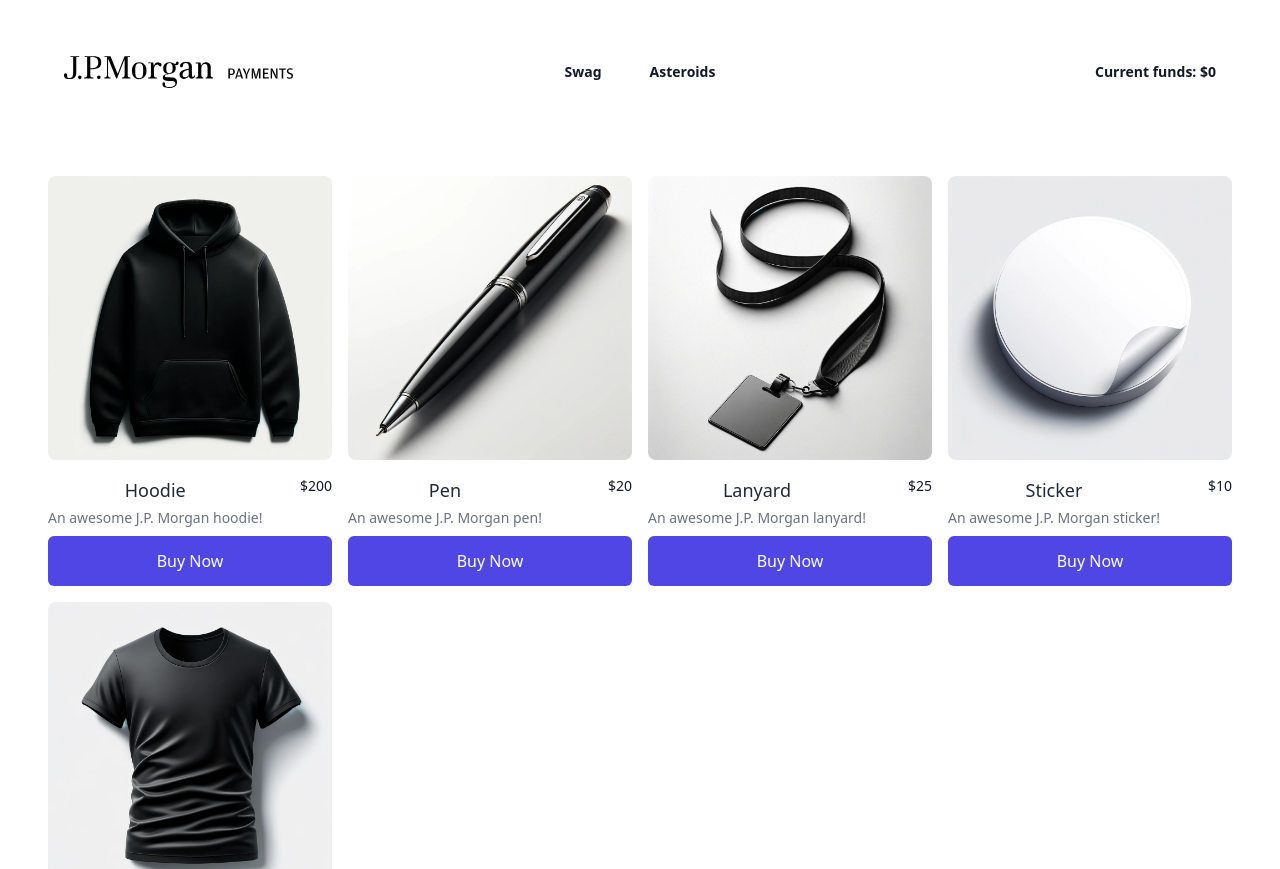
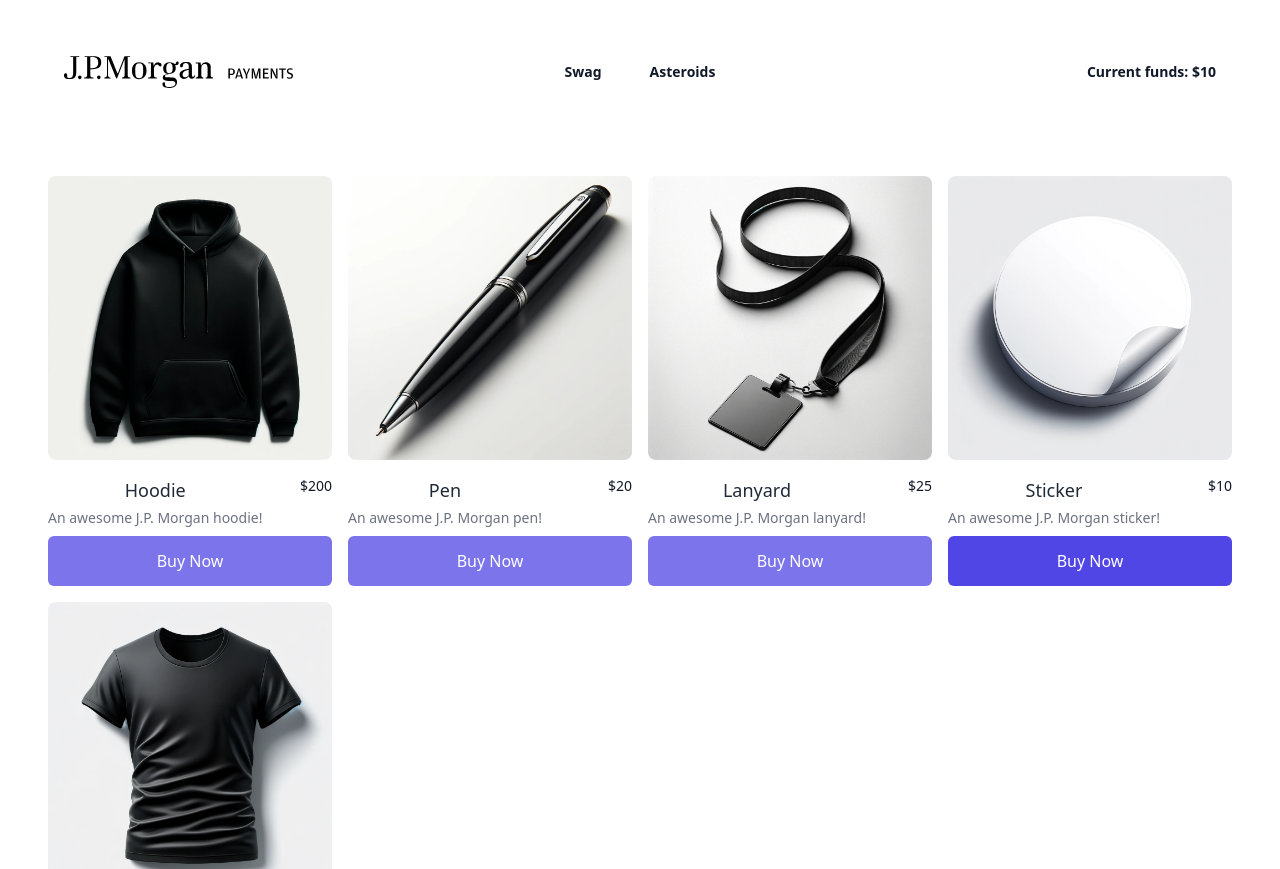
Before and after one commit to maria-mcparland/swag-shop, a React (Vite) app in the folder client/: page / in a window 1280 px wide. Shown: the top 869 px of the page. Built offline with nearby package versions, Linux system fonts and the light colour scheme.

Commit message:
Adding in purchase

```diff
--- a/client/src/App.tsx
+++ b/client/src/App.tsx
@@ -16,7 +16,7 @@ export type Swag = {
 function App() {
   const [searchParams] = useSearchParams();
   const encryptedBalance = searchParams.get("points");
-  let unencryptedBalance = 0;
+  let unencryptedBalance = 10;
   if (encryptedBalance) {
     unencryptedBalance = parseInt(decryptData(encryptedBalance));
   }
--- a/client/src/Checkout.tsx
+++ b/client/src/Checkout.tsx
@@ -1,5 +1,5 @@
 import React, { useState } from "react";
-import { useLocation, useOutletContext } from "react-router-dom";
+import { useLocation, useOutletContext, useNavigate } from "react-router-dom";
 import CheckoutForm from "./components/checkoutForm";
 import { OrderSummary } from "./components/orderSummary";
 
@@ -18,11 +18,13 @@ enum CheckoutStatus {
 
 export default function Checkout() {
   const location = useLocation();
-  // eslint-disable-next-line @typescript-eslint/no-explicit-any
+  const navigate = useNavigate();
   const [balance, setBalance]: [balance: number, (balance: number) => void] =
     useOutletContext();
+
   const [checkoutStatus, updateCheckoutStatus] = useState(CheckoutStatus.IDLE);
 
+  const product = location.state.product;
   const onConfirmPurchase = (details: UserDetails) => {
     updateCheckoutStatus(CheckoutStatus.SUBMITTING);
     const newBalance = balance - location.state.product.price;
@@ -72,14 +74,32 @@ export default function Checkout() {
         {checkoutStatus === CheckoutStatus.IDLE && (
           <>
             <CheckoutForm onConfirmPurchase={onConfirmPurchase} />
-            <OrderSummary product={location.state.product} />
+            <OrderSummary product={product} />
           </>
         )}
         {checkoutStatus === CheckoutStatus.SUBMITTING && (
           <div>Submitting...</div>
         )}
         {checkoutStatus === CheckoutStatus.COMPLETED && (
-          <div>Thank you for your purchase! You should have an email....</div>
+          <div className="bg-white  border border-gray-200 my-4 p-8 rounded-md min-w-full">
+            <h2 className="text-xl leading-7 text-gray-900">
+              Thank you for your purchase! Head to our swag stand to get your
+              items!
+            </h2>
+            <button
+              type="button"
+              className="font-medium text-indigo-600 hover:text-indigo-500 pl-2 mt-10"
+              onClick={() => navigate("/")}
+            >
+              Continue Shopping
+              <span aria-hidden="true"> &rarr;</span>
+            </button>
+          </div>
+        )}
+        {checkoutStatus === CheckoutStatus.ERROR && (
+          <div>
+            Oh no! Something went wrong! Head to our swag stand for help
+          </div>
         )}
       </div>
     </main>
--- a/client/src/Home.tsx
+++ b/client/src/Home.tsx
@@ -15,13 +15,15 @@ export type Swag = {
 function Home() {
   const swagData = useLoaderData() as Swag[];
   const navigate = useNavigate();
-  const balance = useOutletContext<number>();
+  const [balance]: [balance: number] = useOutletContext();
 
   const buyNowClicked = (id: number) => {
     const boughtProduct = swagData.find((swag) => swag.id === id);
-    navigate("/checkout", {
-      state: { product: boughtProduct },
-    });
+    if (boughtProduct && boughtProduct?.price < balance) {
+      navigate("/checkout", {
+        state: { product: boughtProduct },
+      });
+    }
   };
 
   return (
@@ -29,12 +31,7 @@ function Home() {
       {swagData &&
         swagData.length > 0 &&
         swagData.map((swag) => (
-          <SwagCard
-            key={swag.id}
-            item={swag}
-            onClickFunction={buyNowClicked}
-            balance={balance}
-          />
+          <SwagCard key={swag.id} item={swag} onClickFunction={buyNowClicked} />
         ))}
     </div>
   );
--- a/client/src/components/orderSummary.tsx
+++ b/client/src/components/orderSummary.tsx
@@ -22,9 +22,7 @@ export const OrderSummary = ({ product }: { product: Swag }) => {
               <div className="ml-4 flex flex-1 flex-col">
                 <div>
                   <div className="flex justify-between text-base font-medium text-gray-900">
-                    <h3>
-                      <a href="#">{product.name}</a>
-                    </h3>
+                    <h3>{product.name}</h3>
                   </div>
                 </div>
               </div>
@@ -33,7 +31,7 @@ export const OrderSummary = ({ product }: { product: Swag }) => {
         </div>
         <div className="border-t border-gray-200 p-4 sm:px-6">
           <div className="flex justify-between text-base font-medium text-gray-900">
-            <p>Total</p>
+            <p>Total </p>
             <p>${product.price}</p>
           </div>
           <div className="mt-6">
--- a/client/src/components/swagCard.tsx
+++ b/client/src/components/swagCard.tsx
@@ -1,13 +1,13 @@
+import { useOutletContext } from "react-router-dom";
 import { Swag } from "../App";
 import React from "react";
 type SwagCardProps = {
   item: Swag;
   onClickFunction?: (id: number) => void;
-  balance?: number;
 };
 
-export const SwagCard = ({ item, onClickFunction, balance }: SwagCardProps) => {
-
+export const SwagCard = ({ item, onClickFunction }: SwagCardProps) => {
+  const [balance]: [balance: number] = useOutletContext();
   return (
     <div className="flex flex-grow flex-col justify-around">
       <div className="aspect-h-1 aspect-w-1 w-full overflow-hidden rounded-lg bg-gray-200 xl:aspect-h-8 xl:aspect-w-7">
@@ -25,7 +25,7 @@ export const SwagCard = ({ item, onClickFunction, balance }: SwagCardProps) => {
         <p className="text-sm font-medium text-gray-900">${item.price}</p>
       </div>
 
-      {onClickFunction && balance && (
+      {onClickFunction && (
         <button
           type="submit"
           disabled={item.stock < 1 || balance < item.price}
```
